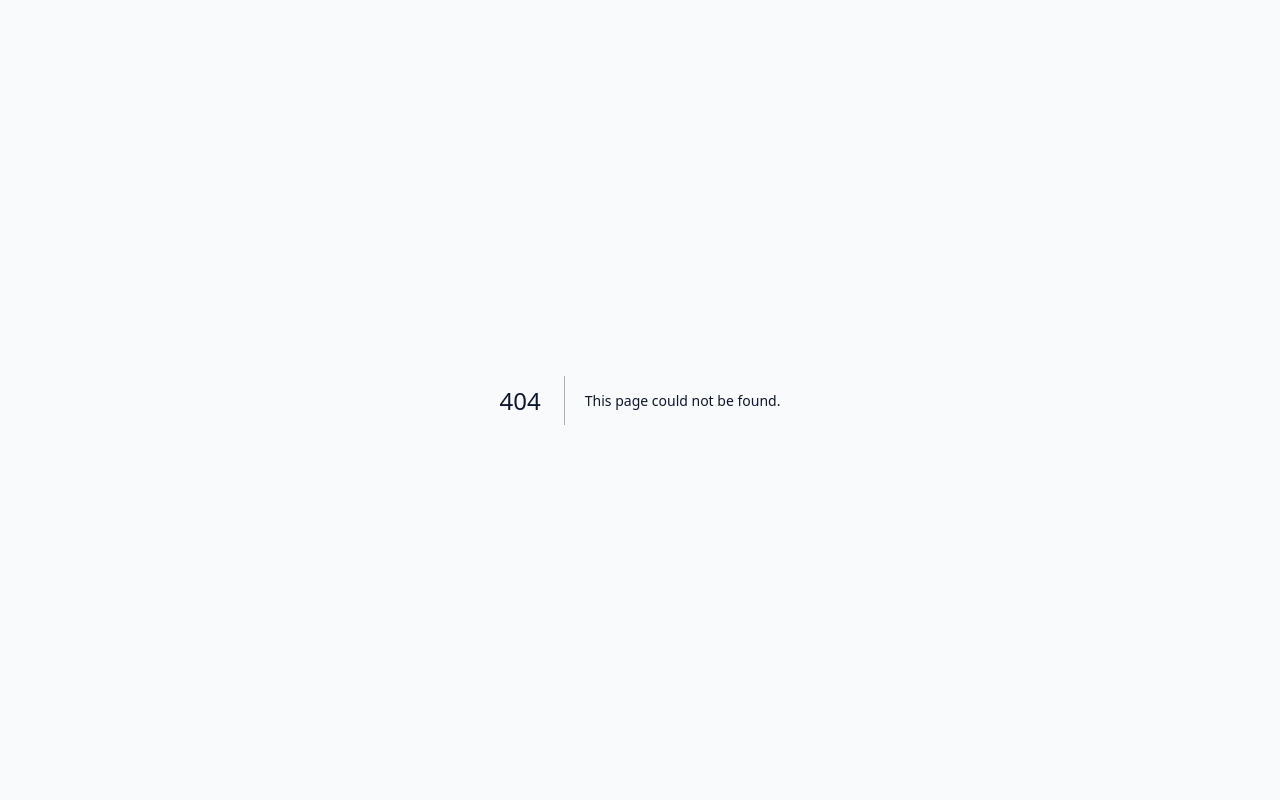
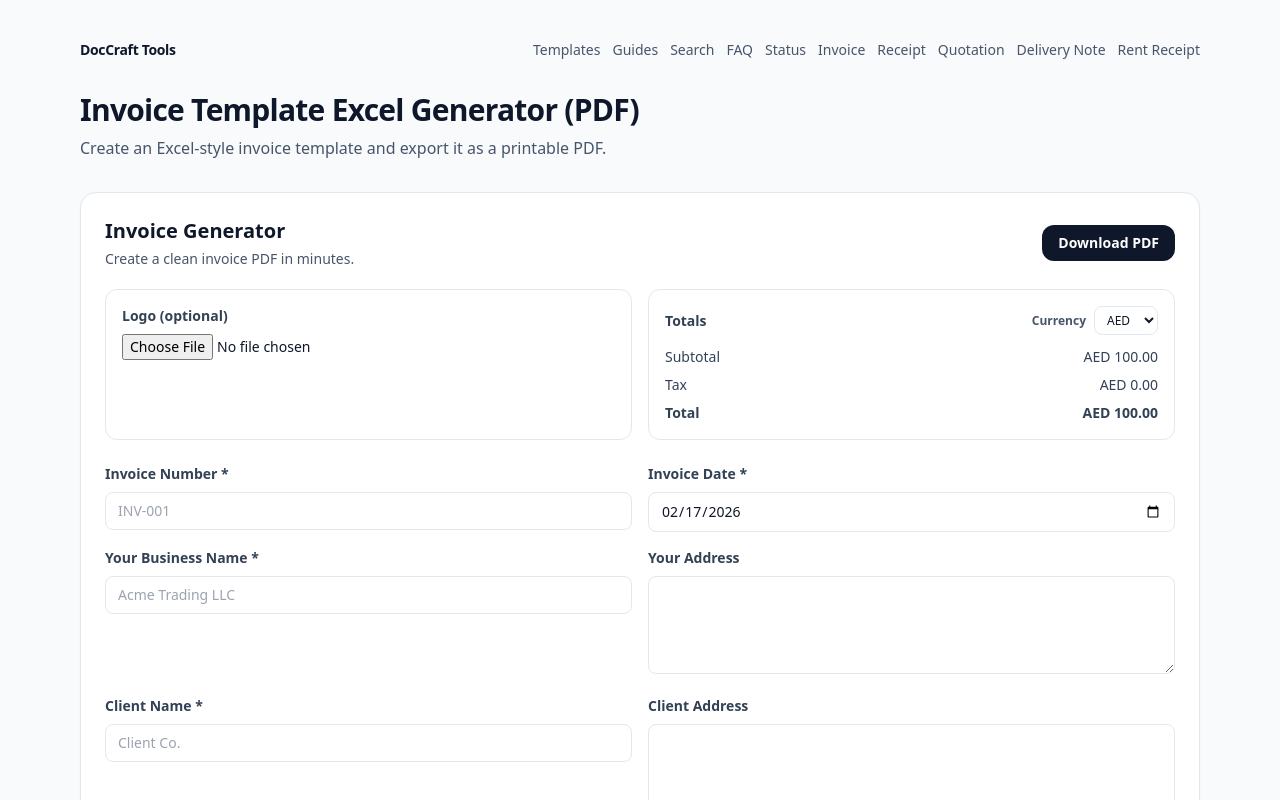
Before and after one commit to abuwebs29/doccrafttools, a Next.js app: page /invoice-template-excel in a window 1280 px wide. Before the commit this address had no page. Shown: the top 800 px of the page. Built offline with nearby package versions, Linux system fonts and the light colour scheme.

Commit message:
Add files via upload

```diff
--- /dev/null
+++ b/app/invoice-template-excel/page.tsx
@@ -0,0 +1,41 @@
+
+import SiteNav from "@/components/SiteNav";
+import SiteFooter from "@/components/SiteFooter";
+import TemplateEngine from "@/components/TemplateEngine";
+import ToolSeoBlock from "@/components/ToolSeoBlock";
+import ShareBar from "@/components/ShareBar";
+import EmbedCodeBlock from "@/components/EmbedCodeBlock";
+import { templates } from "@/lib/templates";
+
+export const metadata = {
+  title: "Invoice Template Excel Generator (PDF)",
+  description: "Create an Excel-style invoice template and export it as a printable PDF.",
+  alternates: { canonical: "/invoice-template-excel" },
+};
+
+export default function Page() {
+  return (
+    <main className="mx-auto max-w-6xl px-4 py-10">
+      <SiteNav />
+
+      <header className="mb-8">
+        <h1 className="text-3xl font-extrabold tracking-tight">Invoice Template Excel Generator (PDF)</h1>
+        <p className="mt-2 max-w-2xl text-slate-600">Create an Excel-style invoice template and export it as a printable PDF.</p>
+      </header>
+
+      <TemplateEngine template={templates.invoice} />
+
+      <section className="mt-8 rounded-2xl border border-slate-200 bg-white p-6 shadow-sm">
+        <h2 className="text-xl font-semibold">Invoice Template Excel Generator (PDF)</h2>
+        <p className="mt-3 text-slate-600">
+        Use this free generator to quickly create a professional document and download it as a clean printable PDF.
+        </p>
+      </section>
+
+      <ShareBar title="Invoice Template Excel Generator (PDF)" path="/invoice-template-excel" />
+      <EmbedCodeBlock toolName="invoice generator" embedPath="/embed/invoice" />
+      <ToolSeoBlock toolId="invoice" />
+      <SiteFooter />
+    </main>
+  );
+}
--- /dev/null
+++ b/app/invoice-template-word/page.tsx
@@ -0,0 +1,41 @@
+
+import SiteNav from "@/components/SiteNav";
+import SiteFooter from "@/components/SiteFooter";
+import TemplateEngine from "@/components/TemplateEngine";
+import ToolSeoBlock from "@/components/ToolSeoBlock";
+import ShareBar from "@/components/ShareBar";
+import EmbedCodeBlock from "@/components/EmbedCodeBlock";
+import { templates } from "@/lib/templates";
+
+export const metadata = {
+  title: "Invoice Template Word Generator (PDF)",
+  description: "Create a Word-style invoice template and export it as a printable PDF.",
+  alternates: { canonical: "/invoice-template-word" },
+};
+
+export default function Page() {
+  return (
+    <main className="mx-auto max-w-6xl px-4 py-10">
+      <SiteNav />
+
+      <header className="mb-8">
+        <h1 className="text-3xl font-extrabold tracking-tight">Invoice Template Word Generator (PDF)</h1>
+        <p className="mt-2 max-w-2xl text-slate-600">Create a Word-style invoice template and export it as a printable PDF.</p>
+      </header>
+
+      <TemplateEngine template={templates.invoice} />
+
+      <section className="mt-8 rounded-2xl border border-slate-200 bg-white p-6 shadow-sm">
+        <h2 className="text-xl font-semibold">Invoice Template Word Generator (PDF)</h2>
+        <p className="mt-3 text-slate-600">
+        Use this free generator to quickly create a professional document and download it as a clean printable PDF.
+        </p>
+      </section>
+
+      <ShareBar title="Invoice Template Word Generator (PDF)" path="/invoice-template-word" />
+      <EmbedCodeBlock toolName="invoice generator" embedPath="/embed/invoice" />
+      <ToolSeoBlock toolId="invoice" />
+      <SiteFooter />
+    </main>
+  );
+}
--- /dev/null
+++ b/app/invoice-template/page.tsx
@@ -0,0 +1,41 @@
+
+import SiteNav from "@/components/SiteNav";
+import SiteFooter from "@/components/SiteFooter";
+import TemplateEngine from "@/components/TemplateEngine";
+import ToolSeoBlock from "@/components/ToolSeoBlock";
+import ShareBar from "@/components/ShareBar";
+import EmbedCodeBlock from "@/components/EmbedCodeBlock";
+import { templates } from "@/lib/templates";
+
+export const metadata = {
+  title: "Free Invoice Template Generator (PDF)",
+  description: "Create a professional invoice template online and download it as a printable PDF.",
+  alternates: { canonical: "/invoice-template" },
+};
+
+export default function Page() {
+  return (
+    <main className="mx-auto max-w-6xl px-4 py-10">
+      <SiteNav />
+
+      <header className="mb-8">
+        <h1 className="text-3xl font-extrabold tracking-tight">Free Invoice Template Generator (PDF)</h1>
+        <p className="mt-2 max-w-2xl text-slate-600">Create a professional invoice template online and download it as a printable PDF.</p>
+      </header>
+
+      <TemplateEngine template={templates.invoice} />
+
+      <section className="mt-8 rounded-2xl border border-slate-200 bg-white p-6 shadow-sm">
+        <h2 className="text-xl font-semibold">Free Invoice Template Generator (PDF)</h2>
+        <p className="mt-3 text-slate-600">
+        Use this free generator to quickly create a professional document and download it as a clean printable PDF.
+        </p>
+      </section>
+
+      <ShareBar title="Free Invoice Template Generator (PDF)" path="/invoice-template" />
+      <EmbedCodeBlock toolName="invoice generator" embedPath="/embed/invoice" />
+      <ToolSeoBlock toolId="invoice" />
+      <SiteFooter />
+    </main>
+  );
+}
--- a/app/page.tsx
+++ b/app/page.tsx
@@ -59,7 +59,17 @@ export default function Home() {
   </div>
 </section>
 
-      <PopularTemplates className="mt-10" />
+
+<section className="mt-10 rounded-2xl border border-slate-200 bg-white p-6 shadow-sm">
+<h2 className="text-xl font-semibold">Popular Invoice Templates</h2>
+<div className="mt-4 grid gap-3 sm:grid-cols-2 lg:grid-cols-3 text-sm">
+<a className="font-semibold text-slate-900 hover:underline" href="/invoice-template">Invoice Template →</a>
+<a className="font-semibold text-slate-900 hover:underline" href="/invoice-template-word">Invoice Template Word →</a>
+<a className="font-semibold text-slate-900 hover:underline" href="/invoice-template-excel">Invoice Template Excel →</a>
+</div>
+</section>
+
+<PopularTemplates className="mt-10" />
       <RecentlyUsed className="mt-10" />
 
       <section className="mt-10 rounded-2xl border border-slate-200 bg-white p-6 shadow-sm">
```
